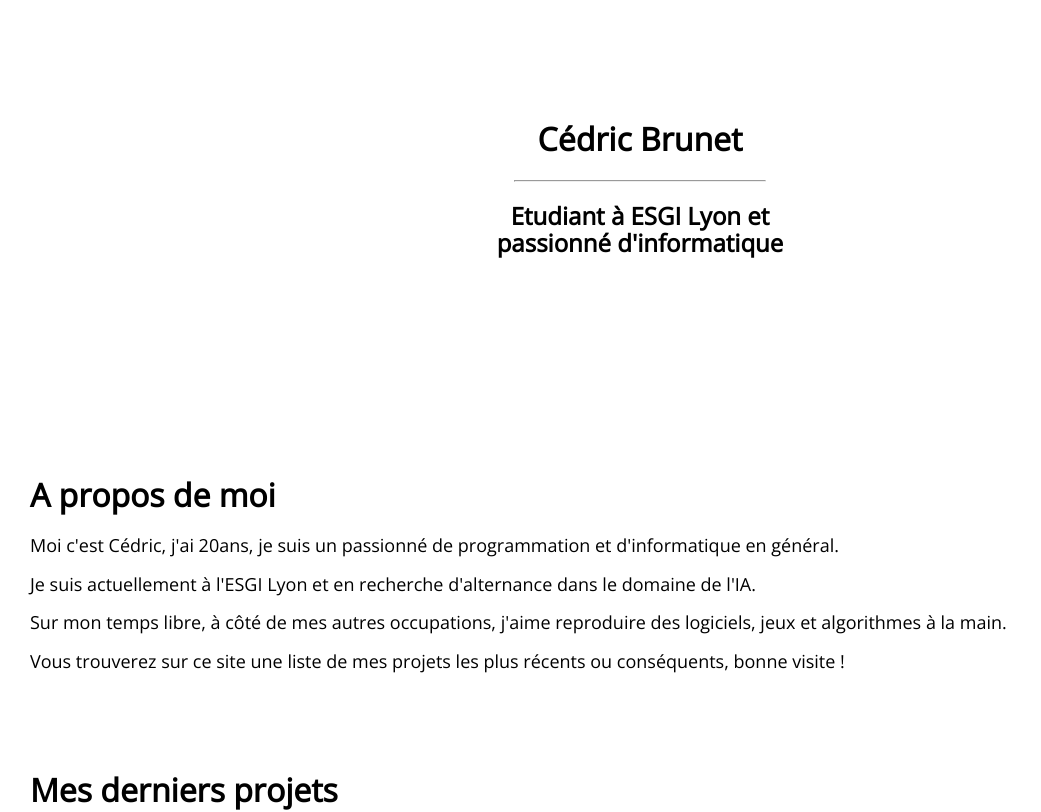
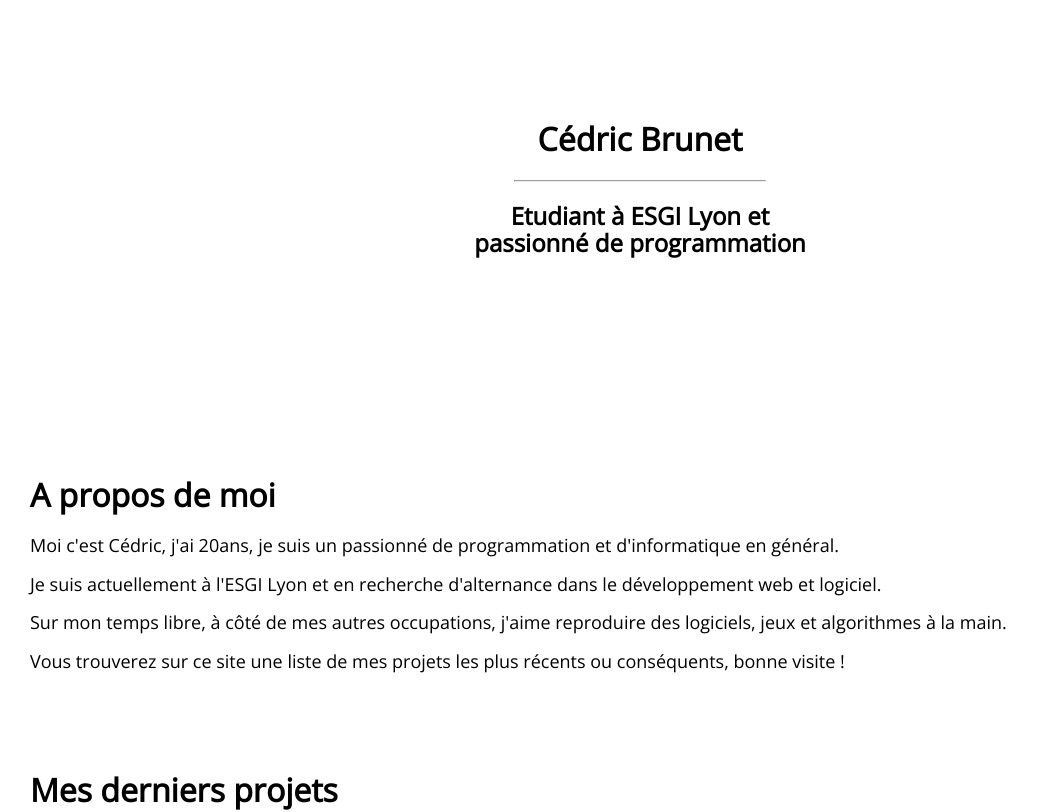
Before and after one commit to Giiltham/giiltham.github.io, a plain HTML site: page index.html in a window 1280 px wide. Shown: the top 812 px of the page, without its empty margins (0-1041 px from the left). Drawn offline with nearby package versions, Linux system fonts and the light colour scheme.

Commit message:
Update index.html

```diff
--- a/index.html
+++ b/index.html
@@ -21,7 +21,7 @@
     <section id="head">
         <h1>Cédric Brunet</h1>
         <hr width="250px">
-        <h2>Etudiant à ESGI Lyon et</br>passionné d'informatique</h2>
+        <h2>Etudiant à ESGI Lyon et</br>passionné de programmation</h2>
     </section>
 
 
@@ -29,7 +29,7 @@
         <section id="aPropos">
             <h1>A propos de moi</h1>
             <p>Moi c'est Cédric, j'ai 20ans, je suis un passionné de programmation et d'informatique en général.</p>
-            <p>Je suis actuellement à l'ESGI Lyon et en recherche d'alternance dans le domaine de l'IA.</p>
+            <p>Je suis actuellement à l'ESGI Lyon et en recherche d'alternance dans le développement web et logiciel.</p>
             <p>Sur mon temps libre, à côté de mes autres occupations, j'aime reproduire des logiciels, jeux et algorithmes à la main.</p>
             <p>Vous trouverez sur ce site une liste de mes projets les plus récents ou conséquents, bonne visite !</p>
         </section>
```
